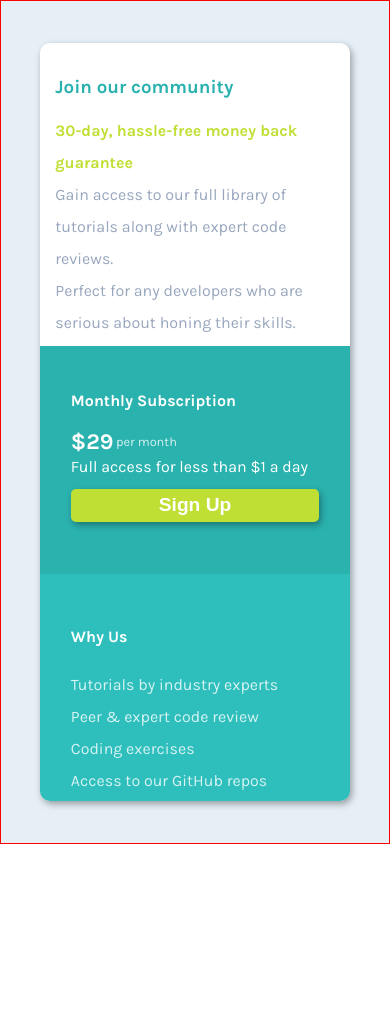
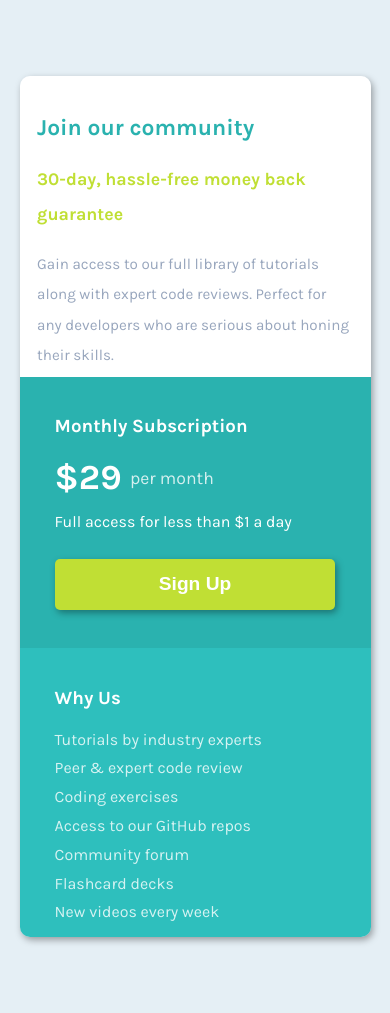
Before and after one commit to ReinX24/FreeCodeCamp-Frontend-Web-Development-Bootcamp-Course, a PHP site: page / in a window 390 px wide. Before the commit the page ends 844 px from the top, so only its background shows below. Run offline with PHP 8.4, Linux system fonts and the light colour scheme.

Commit message:
Finished Remade Personal Solution of Pricing Card Challenge for both desktop and mobile.

```diff
--- a/(Remade Persional Solution) Frontend Mentor CSS Pricing Card Challenge/index.html
+++ b/(Remade Persional Solution) Frontend Mentor CSS Pricing Card Challenge/index.html
@@ -17,14 +17,14 @@
 <body>
     <div class="card">
         <div class="top-box">
-            <h3>Join our community</h3>
-            <h4>30-day, hassle-free money back guarantee</h4>
-            <p>Gain access to our full library of tutorials along with expert code reviews.</p>
-            <p>Perfect for any developers who are serious about honing their skills.</p>
+            <h2>Join our community</h2>
+            <h3>30-day, hassle-free money back guarantee</h3>
+            <p>Gain access to our full library of tutorials along with expert code reviews. Perfect for any developers
+                who are serious about honing their skills.</p>
         </div>
         <div class="bottom-box">
             <div class="bottom-left-section">
-                <h4>Monthly Subscription</h4>
+                <h3>Monthly Subscription</h3>
                 <div class="price-container">
                     <p class="price">&dollar;29</p>
                     <p class="price-frequency">per month</p>
@@ -33,7 +33,7 @@
                 <button>Sign Up</button>
             </div>
             <div class="bottom-right-section">
-                <h4>Why Us</h4>
+                <h3>Why Us</h3>
                 <ul>
                     <li>Tutorials by industry experts</li>
                     <li>Peer &amp; expert code review</li>
--- a/(Remade Persional Solution) Frontend Mentor CSS Pricing Card Challenge/style.css
+++ b/(Remade Persional Solution) Frontend Mentor CSS Pricing Card Challenge/style.css
@@ -17,7 +17,7 @@ html {
 
 *,
 h2,
-h4,
+h3,
 p {
     margin: 0;
 }
@@ -30,7 +30,6 @@ p {
 
 body {
     height: 100vh;
-    border: 1px solid red;
     display: flex;
     flex-direction: column;
     align-items: center;
@@ -39,8 +38,8 @@ body {
 }
 
 .card {
-    width: 80%;
-    height: 90%;
+    width: 40%;
+    height: 60%;
     box-shadow: 2px 3px 7px 0px rgba(0, 0, 0, 0.35);
     border-radius: 10px;
     overflow: hidden;
@@ -50,15 +49,16 @@ body {
     width: 100%;
     height: 45%;
     padding: 5%;
+    padding-right: 15%;
     background-color: white;
 }
 
-.top-box h3 {
+.top-box h2 {
     color: #2ab2af;
     line-height: 300%;
 }
 
-.top-box h4 {
+.top-box h3 {
     color: #c0df34;
     line-height: 200%;
 }
@@ -81,7 +81,7 @@ body {
     padding: 5%;
 }
 
-.bottom-left-section h4{
+.bottom-left-section h3 {
     color: white;
     line-height: 300%;
 }
@@ -94,22 +94,23 @@ body {
 .price-container {
     display: flex;
     align-items: center;
+    margin-bottom: 5%;
 }
 
 .price {
     font-weight: 700;
-    font-size: 1.4rem;
+    font-size: 2.2rem;
 }
 
 .price-frequency {
-    margin-left: 1%;
-    font-size: 0.8rem;
+    margin-left: 3%;
+    font-size: 1.1rem;
     opacity: 80%;
 }
 
 button {
-    margin-top: 5%;
-    height: 20%;
+    margin-top: 10%;
+    height: 25%;
     width: 100%;
     background-color: #c0df34;
     border: none;
@@ -121,7 +122,7 @@ button {
 }
 
 button:hover {
-    cursor:pointer;
+    cursor: pointer;
     background-color: #A9C42D;
     transform: scale(1.02);
 }
@@ -133,9 +134,9 @@ button:hover {
     padding: 5%;
 }
 
-.bottom-right-section h4 {
+.bottom-right-section h3 {
     color: white;
-    line-height: 400%;
+    line-height: 300%;
 }
 
 .bottom-right-section ul {
@@ -143,16 +144,51 @@ button:hover {
     padding: 0;
     list-style: none;
     opacity: 0.8;
-    line-height: 200%;
+    line-height: 150%;
 }
 
 @media all and (max-width: 900px) {
+
+    body {
+        height: 120vh;
+    }
+
+    .card {
+        height: 85%;
+        width: 90%;
+    }
+
     .top-box {
-        height: 40%;
+        height: 35%;
+        padding: 5%;
+        font-size: 0.95rem;
     }
+
+    .top-box p {
+        margin-top: 5%;
+    }
+
     .bottom-box {
         display: block;
         width: 200%;
-        height: 30%;
+        height: 35%;
+    }
+
+    .bottom-left-section {
+        height: 90%;
+    }
+
+    .bottom-left-section h3 {
+        line-height: 150%;
+        margin-bottom: 5%;
+    }
+
+    .bottom-right-section h3 {
+        line-height: 150%;
+        margin-bottom: 5%;
+    }
+
+    .bottom-right-section ul {
+        line-height: 180%;
     }
 }
```
